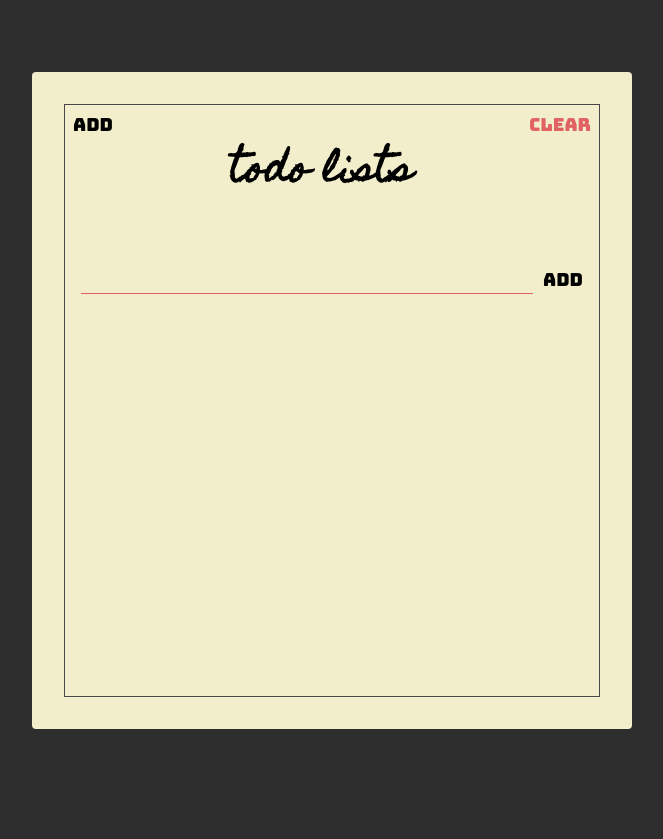
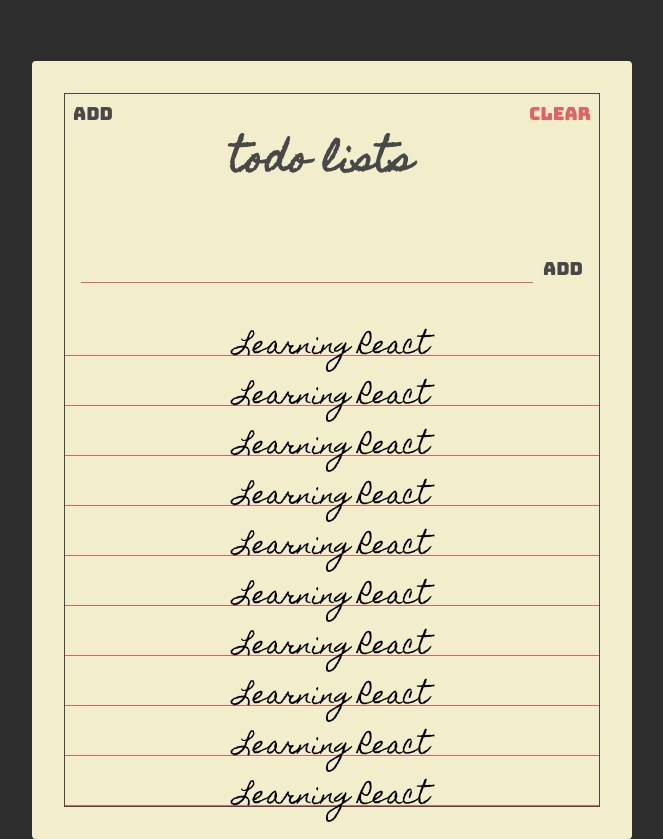
Before and after one commit to avivmachrus/react-todolist, a React (Create React App) app: page / in a window 1280 px wide. Shown: the whole page, without its empty margins (308-971 px from the left). Before the commit the page ends 800 px from the top, so only its background shows below. Built offline with nearby package versions, Linux system fonts and the light colour scheme.

Commit message:
create/add todolist section, some change to css container

```diff
--- a/src/App.css
+++ b/src/App.css
@@ -4,6 +4,11 @@
 
 :root {
   --main-red-color: #e06262;
+  --main-black-color: #484848;
+}
+
+.main-black-color {
+  color: var(--main-black-color);
 }
 
 .main-red-color {
@@ -32,18 +37,20 @@
 }
 
 .container {
+  margin-top: 100px;
   width: 600px;
-  height: 657px;
+  min-height: 660;
   background-color: #f2eecb;
   border-radius: 4px;
   padding: 32px;
 }
 
 .frame {
-  border: 1px solid #484848;
+  border: 1px solid var(--main-black-color);
   height: 100%;
   display: flex;
   flex-direction: column;
+  justify-content: space-between;
 }
 
 .header {
@@ -57,6 +64,7 @@
   font-size: 3.6rem;
   font-family: "Homemade Apple", sans-serif;
   text-transform: lowercase;
+  color: var(--main-black-color);
 }
 
 .header-btn {
@@ -67,6 +75,13 @@
   border: unset;
   outline: unset;
   cursor: pointer;
+}
+
+.header-btn.main-red-color:active {
+  text-shadow: 1px 1px 2px var(--main-red-color);
+}
+.header-btn.main-black-color:active {
+  text-shadow: 1px 1px 2px var(--main-black-color);
 }
 
 .add {
@@ -100,3 +115,29 @@
   border: unset;
   outline: unset;
 }
+
+.add-btn.main-black-color:active {
+  text-shadow: 1px 1px 2px var(--main-black-color);
+}
+
+.todos {
+  display: flex;
+  flex-direction: column;
+}
+
+.todo {
+  position: relative;
+  flex: 1 0 auto;
+  text-align: center;
+  min-height: 34px;
+  margin: 16px 0 0;
+  font-family: "Homemade Apple", sans-serif;
+  font-size: 2.4rem;
+  border-bottom: 1px solid var(--main-red-color);
+}
+
+.todo-text {
+  position: absolute;
+  left: 50%;
+  transform: translate(-50%);
+}
--- a/src/App.js
+++ b/src/App.js
@@ -6,7 +6,7 @@
     <div className="container">
       <div className="frame">
         <section className="header">
-          <button className="header-btn">Add</button>
+          <button className="header-btn main-black-color">Add</button>
           <h1 className="header-title">Todo Lists</h1>
           <button className="header-btn main-red-color">Clear</button>
         </section>
@@ -14,8 +14,41 @@
         <section className="add">
           <form className="add-form">
             <input type="text" className="add-input"></input>
-            <button className="add-btn">Add</button>
+            <button className="add-btn main-black-color">Add</button>
           </form>
+        </section>
+
+        <section className="todos">
+          <div className="todo">
+            <span className="todo-text">Learning React</span>
+          </div>
+          <div className="todo">
+            <span className="todo-text">Learning React</span>
+          </div>
+          <div className="todo">
+            <span className="todo-text">Learning React</span>
+          </div>
+          <div className="todo">
+            <span className="todo-text">Learning React</span>
+          </div>
+          <div className="todo">
+            <span className="todo-text">Learning React</span>
+          </div>
+          <div className="todo">
+            <span className="todo-text">Learning React</span>
+          </div>
+          <div className="todo">
+            <span className="todo-text">Learning React</span>
+          </div>
+          <div className="todo">
+            <span className="todo-text">Learning React</span>
+          </div>
+          <div className="todo">
+            <span className="todo-text">Learning React</span>
+          </div>
+          <div className="todo">
+            <span className="todo-text">Learning React</span>
+          </div>
         </section>
       </div>
     </div>
```
